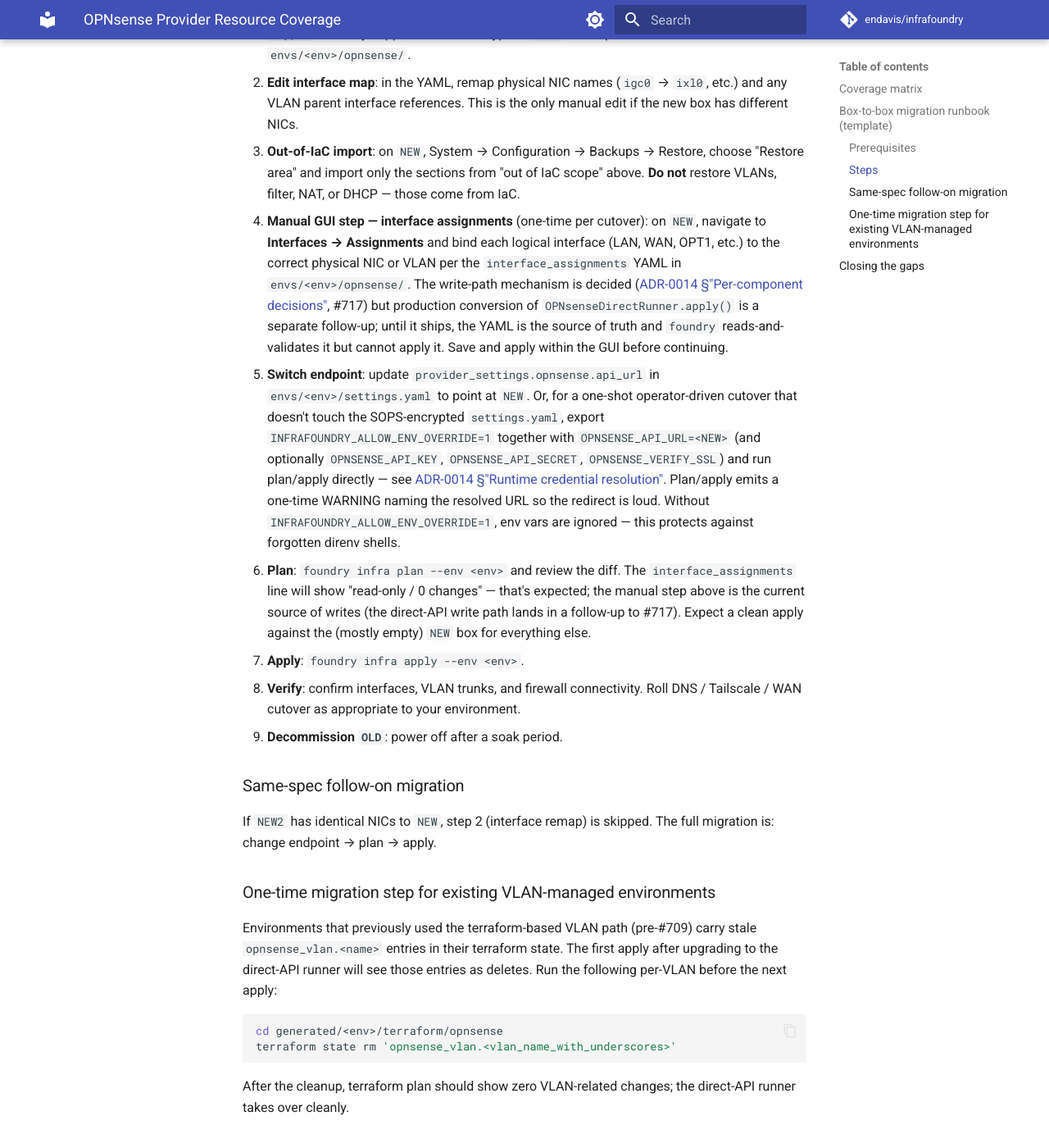
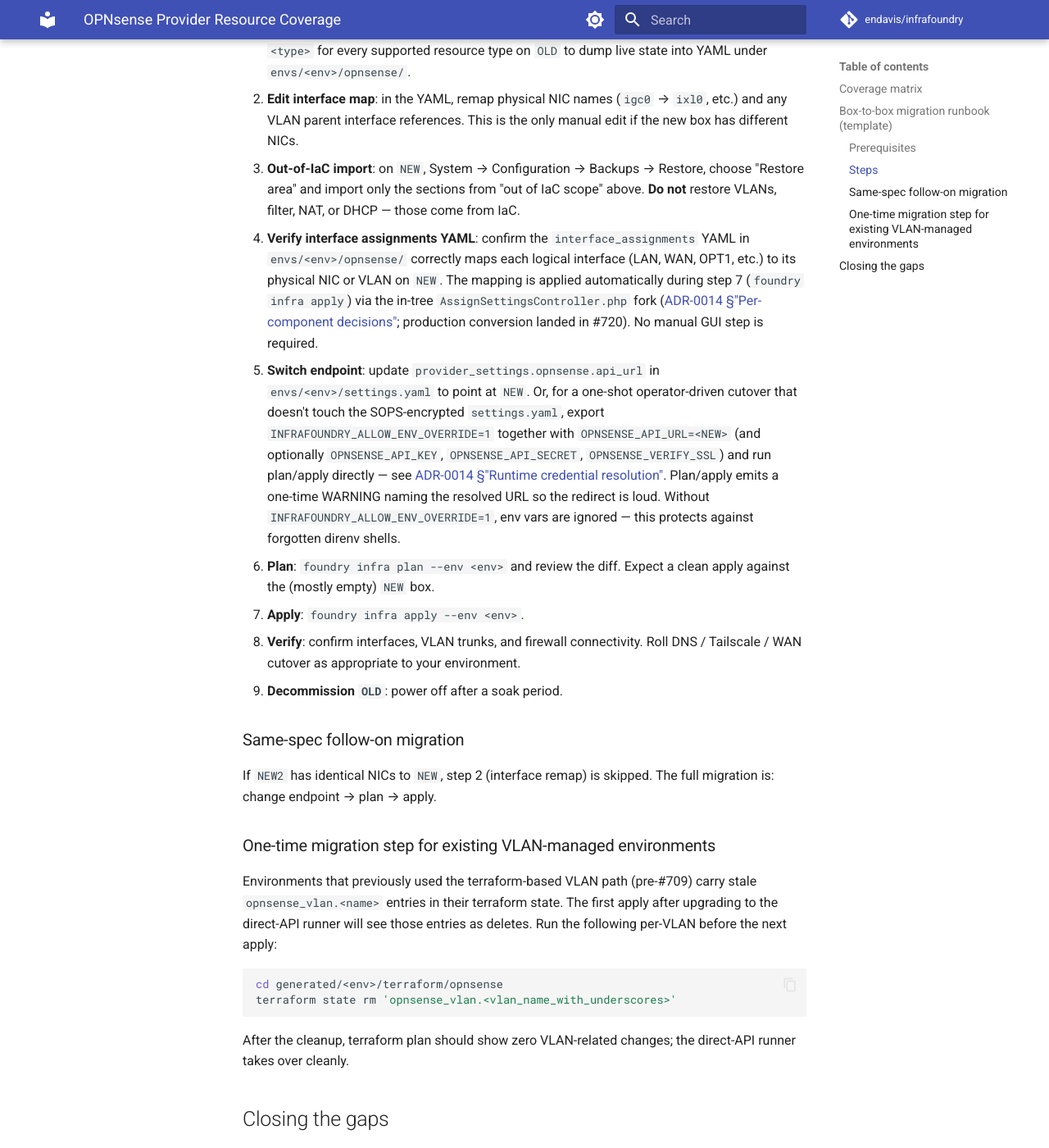
Before and after one commit to endavis/infrafoundry, an MkDocs documentation site: the page built from docs/development/opnsense-resource-coverage.md, in a window 1280 px wide and 1400 px high, scrolled down 4223 px. Shown: the whole window at 82% size. Built offline with MkDocs 1.6.1 and Material for MkDocs 9.7.7, drawn with Linux system fonts in a browser that asks for light colours; comment, search, counter and statistics services are not loaded; some of the changed text lies outside the part shown.

Commit message:
docs: refresh opnsense interface_assignments runbook for #720 live apply (merges PR #759, addresses #753)

```diff
--- a/docs/development/opnsense-resource-coverage.md
+++ b/docs/development/opnsense-resource-coverage.md
@@ -19,7 +19,7 @@ Source of truth for "supported": `OPNsenseProvider.get_resource_types()` in `src
 | `<OPNsense>/Kea` (DHCPv6 reservations) | `kea_dhcp6_reservation` | Supported |
 | `<OPNsense>/unboundplus/hosts/host` | `unbound_host_override` | Supported (terraform write path; config-migrate extractor added in #748). YAML schema covers the base fields (`hostname`, `domain`, `enabled`, `server`, `description`) plus record-type-specific `rr` (`A` / `AAAA` / `MX`), `mxprio` (MX priority, preserved as a string to match `updatefreq`), and `mx` (MX target). The extended fields are emitted only when the live record carries a non-default value, so existing 5-field operator YAML round-trips unchanged. The extractor synthesizes the operator-facing `name` as `<hostname>-<dot-replaced-domain>` (lowercased; e.g., `web.example.com` → `web-example-com`) so the result is a valid terraform identifier — the template's `replace('-', '_')` filter accepts hyphens but not dots. When `rr` is non-default, the record type is appended as a suffix (e.g., `web-example-com-aaaa`, `mail-example-com-mx`) so an A and an AAAA record on the same hostname don't collide on the same key. No system-internal filter is needed — host overrides are entirely operator-defined (unlike aliases, which carry OPNsense-internal `internal`/`external` types). |
 | `<dhcpd>` (legacy ISC) | `dhcp_static_maps` | Supported (legacy; new deployments should use Kea) |
-| `<interfaces>` | `interface_assignments` | Read-only / migrate (direct-API; #711). Write-path mechanism decided in [ADR-0014 §"Per-component decisions"](../decisions/0014-opnsense-direct-api-apply-mechanism.md#per-component-decisions) (#717): server-side-validated REST via a forked OPNsense PHP controller (PR #716). Production conversion of `OPNsenseDirectRunner.apply()` is a separate follow-up; until it ships, logical-to-physical interface mapping remains a one-time manual GUI step during cutover. |
+| `<interfaces>` | `interface_assignments` | Supported (direct-API; #711 read-only ship, #716 forked PHP controller, #717 ADR-0014 amendment, #720 production conversion). Write-path mechanism per [ADR-0014 §"Per-component decisions"](../decisions/0014-opnsense-direct-api-apply-mechanism.md#per-component-decisions): server-side-validated REST via the in-tree `AssignSettingsController.php` fork. Production conversion of `OPNsenseDirectRunner.apply()` completed in #720 (2026-05-03); logical-to-physical interface mapping is now applied automatically by `foundry infra apply`. |
 | `<nat>/outbound/rule`, `<nat>/onetoone/rule`, and `<nat>/rule` | `nat_rules` (`kind: outbound` / `kind: one_to_one` / `kind: port_forward`) | Supported (all three kinds, direct-API; #713 outbound + 1:1; #725 port_forward). Identity is encoded as a **suffix** in the rule description — `<operator description> [infrafoundry:<name>]` — and every managed rule also carries the OPNsense `infrafoundry` category as a fleet-wide marker. Live rules without the suffix tag are unmanaged and ignored by the diff (do not edit a managed rule's description in the GUI — that breaks identity parsing). Note: port_forward uses the OPNsense stock `DNatController` at `firewall/d_nat` (snake-case routing); the original 2026-05-03 probe used `firewall/dnat` (concatenated) and incorrectly concluded the controller was absent. |
 | `<OPNsense>/Gateways` | `gateways` | Supported (direct-API; #721). Identity is the natural-key `name` (OPNsense enforces uniqueness server-side). Dynamic/virtual gateways synthesized from interface DHCP state (e.g., `WAN_DHCP`, `WAN_DHCP6`) are silently excluded from the diff — they're recreated from interface state on reconfigure and must not appear in YAML. |
 | `<staticroutes>/route` | `static_routes` | Supported (direct-API; #722). Identity is the natural-key tuple `(network, gateway)` (OPNsense exposes no server-unique `name` field on routes — operator-facing YAML `name` is metadata only and never travels on the wire). The `gateway` field cross-references either a managed `gateways` resource declared in YAML or a live system gateway (e.g., `WAN_DHCP`, `WAN_DHCP6`); the validator enforces protocol-family match (IPv4 CIDR → IPv4 gateway, IPv6 CIDR → IPv6 gateway). |
@@ -46,9 +46,9 @@ This template assumes you are cutting over a current box (`OLD`) to a new box (`
 1. **Extract**: run `foundry config migrate --env <env> --provider opnsense --component <type>` for every supported resource type on `OLD` to dump live state into YAML under `envs/<env>/opnsense/`.
 2. **Edit interface map**: in the YAML, remap physical NIC names (`igc0` → `ixl0`, etc.) and any VLAN parent interface references. This is the only manual edit if the new box has different NICs.
 3. **Out-of-IaC import**: on `NEW`, System → Configuration → Backups → Restore, choose "Restore area" and import only the sections from "out of IaC scope" above. **Do not** restore VLANs, filter, NAT, or DHCP — those come from IaC.
-4. **Manual GUI step — interface assignments** (one-time per cutover): on `NEW`, navigate to **Interfaces → Assignments** and bind each logical interface (LAN, WAN, OPT1, etc.) to the correct physical NIC or VLAN per the `interface_assignments` YAML in `envs/<env>/opnsense/`. The write-path mechanism is decided ([ADR-0014 §"Per-component decisions"](../decisions/0014-opnsense-direct-api-apply-mechanism.md#per-component-decisions), #717) but production conversion of `OPNsenseDirectRunner.apply()` is a separate follow-up; until it ships, the YAML is the source of truth and `foundry` reads-and-validates it but cannot apply it. Save and apply within the GUI before continuing.
+4. **Verify interface assignments YAML**: confirm the `interface_assignments` YAML in `envs/<env>/opnsense/` correctly maps each logical interface (LAN, WAN, OPT1, etc.) to its physical NIC or VLAN on `NEW`. The mapping is applied automatically during step 7 (`foundry infra apply`) via the in-tree `AssignSettingsController.php` fork ([ADR-0014 §"Per-component decisions"](../decisions/0014-opnsense-direct-api-apply-mechanism.md#per-component-decisions); production conversion landed in #720). No manual GUI step is required.
 5. **Switch endpoint**: update `provider_settings.opnsense.api_url` in `envs/<env>/settings.yaml` to point at `NEW`. Or, for a one-shot operator-driven cutover that doesn't touch the SOPS-encrypted `settings.yaml`, export `INFRAFOUNDRY_ALLOW_ENV_OVERRIDE=1` together with `OPNSENSE_API_URL=<NEW>` (and optionally `OPNSENSE_API_KEY`, `OPNSENSE_API_SECRET`, `OPNSENSE_VERIFY_SSL`) and run plan/apply directly — see [ADR-0014 §"Runtime credential resolution"](../decisions/0014-opnsense-direct-api-apply-mechanism.md#runtime-credential-resolution-741-2026-05-05). Plan/apply emits a one-time WARNING naming the resolved URL so the redirect is loud. Without `INFRAFOUNDRY_ALLOW_ENV_OVERRIDE=1`, env vars are ignored — this protects against forgotten direnv shells.
-6. **Plan**: `foundry infra plan --env <env>` and review the diff. The `interface_assignments` line will show "read-only / 0 changes" — that's expected; the manual step above is the current source of writes (the direct-API write path lands in a follow-up to #717). Expect a clean apply against the (mostly empty) `NEW` box for everything else.
+6. **Plan**: `foundry infra plan --env <env>` and review the diff. Expect a clean apply against the (mostly empty) `NEW` box.
 7. **Apply**: `foundry infra apply --env <env>`.
 8. **Verify**: confirm interfaces, VLAN trunks, and firewall connectivity. Roll DNS / Tailscale / WAN cutover as appropriate to your environment.
 9. **Decommission `OLD`**: power off after a soak period.
@@ -72,7 +72,7 @@ After the cleanup, terraform plan should show zero VLAN-related changes; the dir
 
 Each gap row in the matrix above corresponds to a planned feature issue. The implementation order in [ADR-0013](../decisions/0013-opnsense-full-iac-migration.md) is:
 
-1. `interface_assignments` (read-only / migrate shipped in #711; write-path mechanism decided in ADR-0014 amendment #717 via a forked PHP REST controller; production conversion of `OPNsenseDirectRunner.apply()` is a follow-up issue)
+1. `interface_assignments` (read-only / migrate shipped in #711; write-path mechanism decided in ADR-0014 amendment #717 via a forked PHP REST controller; production conversion of `OPNsenseDirectRunner.apply()` completed in #720 (2026-05-03))
 2. `nat_rules` — outbound + 1:1 shipped in #713 (direct-API). Port forwards shipped in #725 as a third `kind` on `nat_rules` via direct-API at `firewall/d_nat` — the 2026-05-04 re-probe of `26.1.6_2` found that the stock `DNatController` ships with the standard CRUD verbs at the snake-case URL (`firewall/d_nat/<action>`); the original 2026-05-03 probe used `firewall/dnat` (concatenated) and incorrectly concluded the controller was absent.
 3. `gateways` (#721, completed) and `static_routes` (#722, completed)
 4. `virtual_ips` (#723, completed) — direct-API, natural-key tuple `(interface, mode, address, vhid)`; modes `ipalias` / `carp` / `proxyarp`; CARP `password` flows via `secret://env_secrets/<path>` URIs resolved at apply time by the new `EnvSecretsBackend`.
```
